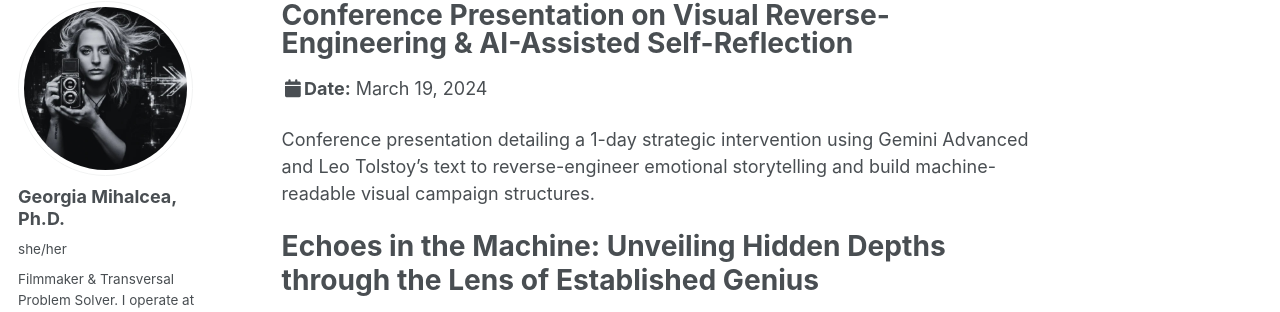
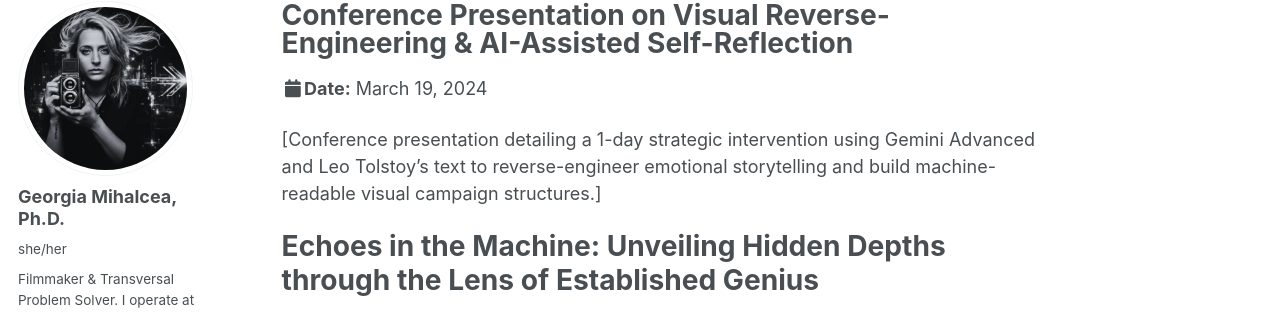
Before and after one commit to GeorgiaMihalcea/georgiamihalcea.github.io, a Jekyll site: the page built from _talks/2024-03-19-echoes-in-the-machine.md, in a window 1280 px wide and 900 px high. Shown: the part 100-412 px from the top of the window. Built offline with Jekyll 4.4.1, drawn with Linux system fonts in a browser that asks for light colours; a style sheet for code colours, icons or effects is not loaded.

```diff
--- a/_talks/2024-03-19-echoes-in-the-machine.md
+++ b/_talks/2024-03-19-echoes-in-the-machine.md
@@ -7,7 +7,7 @@ venue: "AI in Art Practices and Research I"
 date: 2024-03-19
 location: "CINETic - UNATC, Bucharest, Romania"
 ---
-Conference presentation detailing a 1-day strategic intervention using Gemini Advanced and Leo Tolstoy's text to reverse-engineer emotional storytelling and build machine-readable visual campaign structures.
+[Conference presentation detailing a 1-day strategic intervention using Gemini Advanced and Leo Tolstoy's text to reverse-engineer emotional storytelling and build machine-readable visual campaign structures.]
 
 # Echoes in the Machine: Unveiling Hidden Depths through the Lens of Established Genius
 
```
